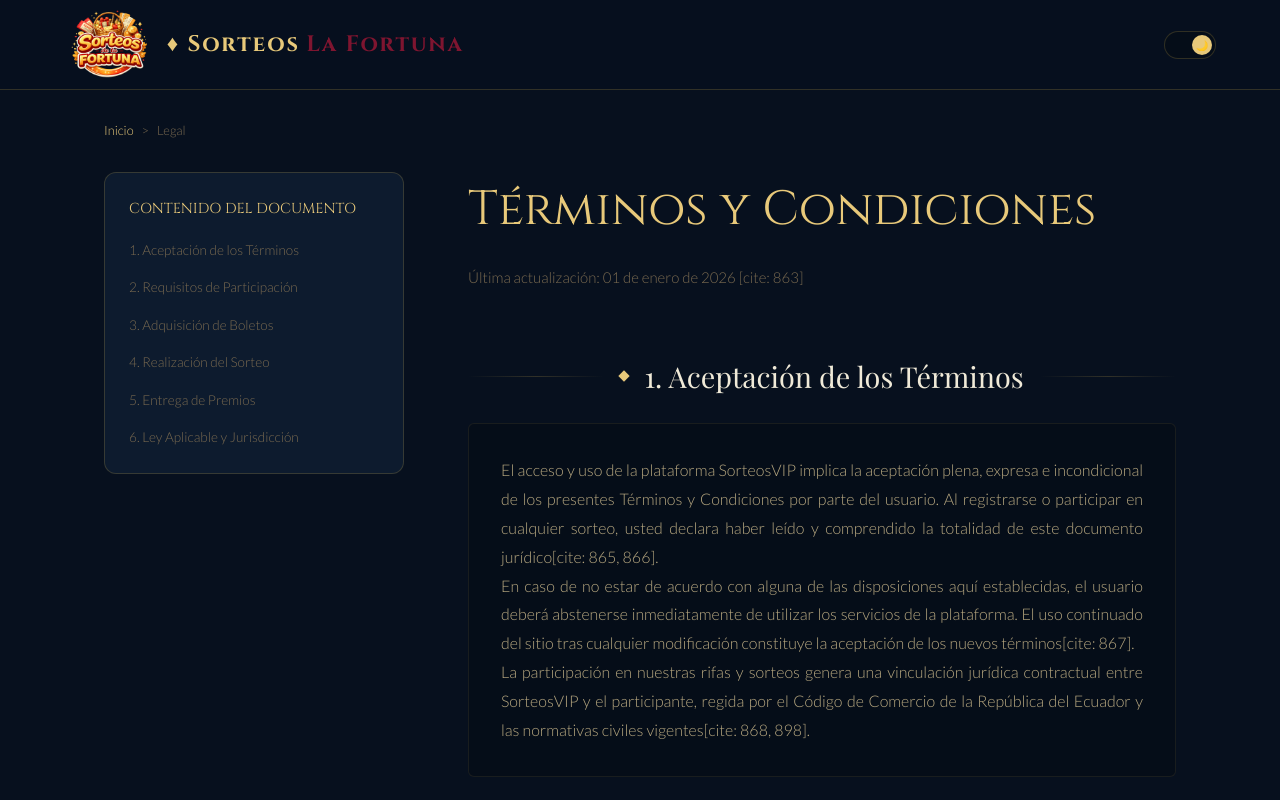
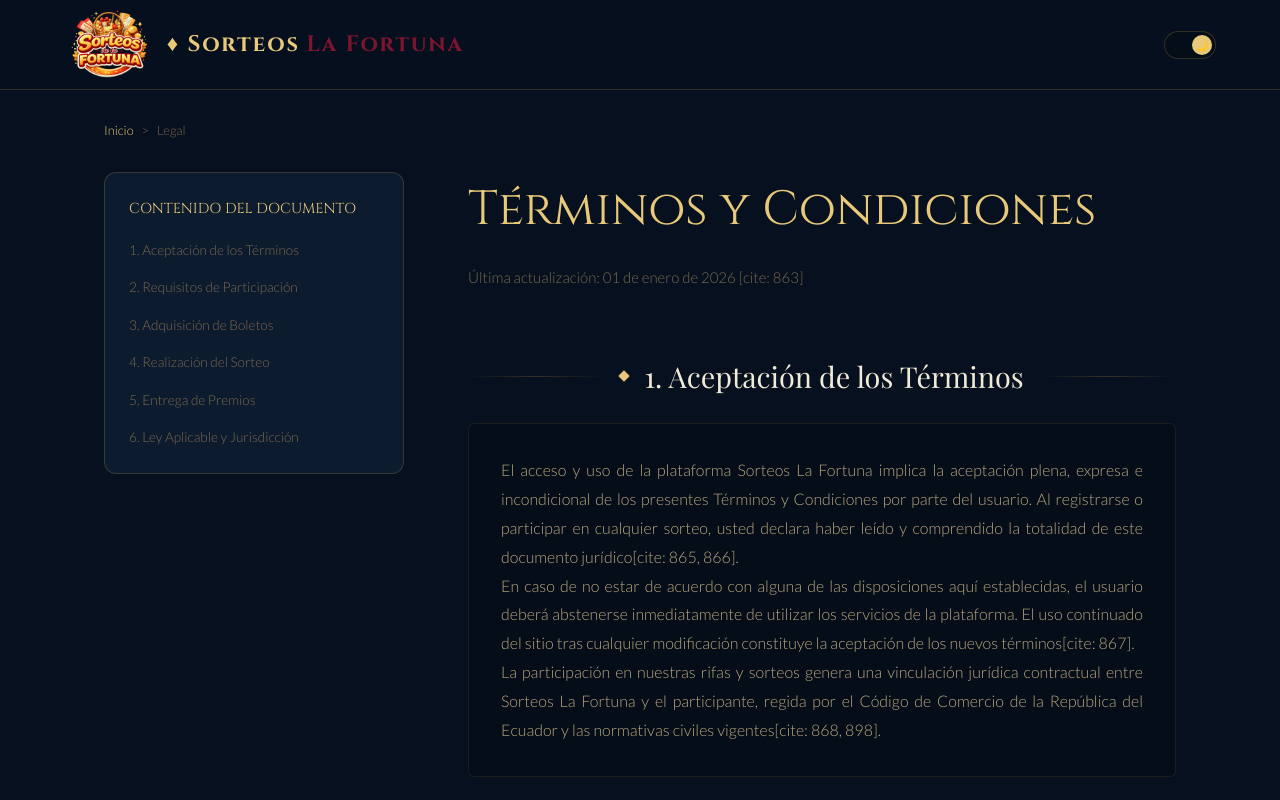
Before and after one commit to iamRenatinhoooo/sorteosWebDeploy, a Next.js app: page /legal/terminos in a window 1280 px wide. Shown: the top 800 px of the page. Built offline with nearby package versions, Linux system fonts and the light colour scheme; a web font is replaced by a local one.

Commit message:
new changes f tycs

```diff
--- a/src/app/legal/terminos/page.js
+++ b/src/app/legal/terminos/page.js
@@ -2,7 +2,7 @@
 import LegalTableOfContents from "@/app/components/legal/LegalTableOfContents";
 
 export const metadata = {
-  title: "Términos y Condiciones — SorteosVIP",
+  title: "Términos y Condiciones — Sorteos La Fortuna",
   description: "Marco legal y condiciones de participación para los sorteos de SorteosVIP en Ecuador.",
 };
 
@@ -33,9 +33,9 @@
         </header>
 
         <LegalSection index={1} id="aceptacion" title="Aceptación de los Términos">
-          <p>El acceso y uso de la plataforma SorteosVIP implica la aceptación plena, expresa e incondicional de los presentes Términos y Condiciones por parte del usuario. Al registrarse o participar en cualquier sorteo, usted declara haber leído y comprendido la totalidad de este documento jurídico[cite: 865, 866].</p>
+          <p>El acceso y uso de la plataforma Sorteos La Fortuna implica la aceptación plena, expresa e incondicional de los presentes Términos y Condiciones por parte del usuario. Al registrarse o participar en cualquier sorteo, usted declara haber leído y comprendido la totalidad de este documento jurídico[cite: 865, 866].</p>
           <p>En caso de no estar de acuerdo con alguna de las disposiciones aquí establecidas, el usuario deberá abstenerse inmediatamente de utilizar los servicios de la plataforma. El uso continuado del sitio tras cualquier modificación constituye la aceptación de los nuevos términos[cite: 867].</p>
-          <p>La participación en nuestras rifas y sorteos genera una vinculación jurídica contractual entre SorteosVIP y el participante, regida por el Código de Comercio de la República del Ecuador y las normativas civiles vigentes[cite: 868, 898].</p>
+          <p>La participación en nuestras rifas y sorteos genera una vinculación jurídica contractual entre Sorteos La Fortuna y el participante, regida por el Código de Comercio de la República del Ecuador y las normativas civiles vigentes[cite: 868, 898].</p>
         </LegalSection>
 
         <LegalSection index={2} id="requisitos" title="Requisitos de Participación">
```
